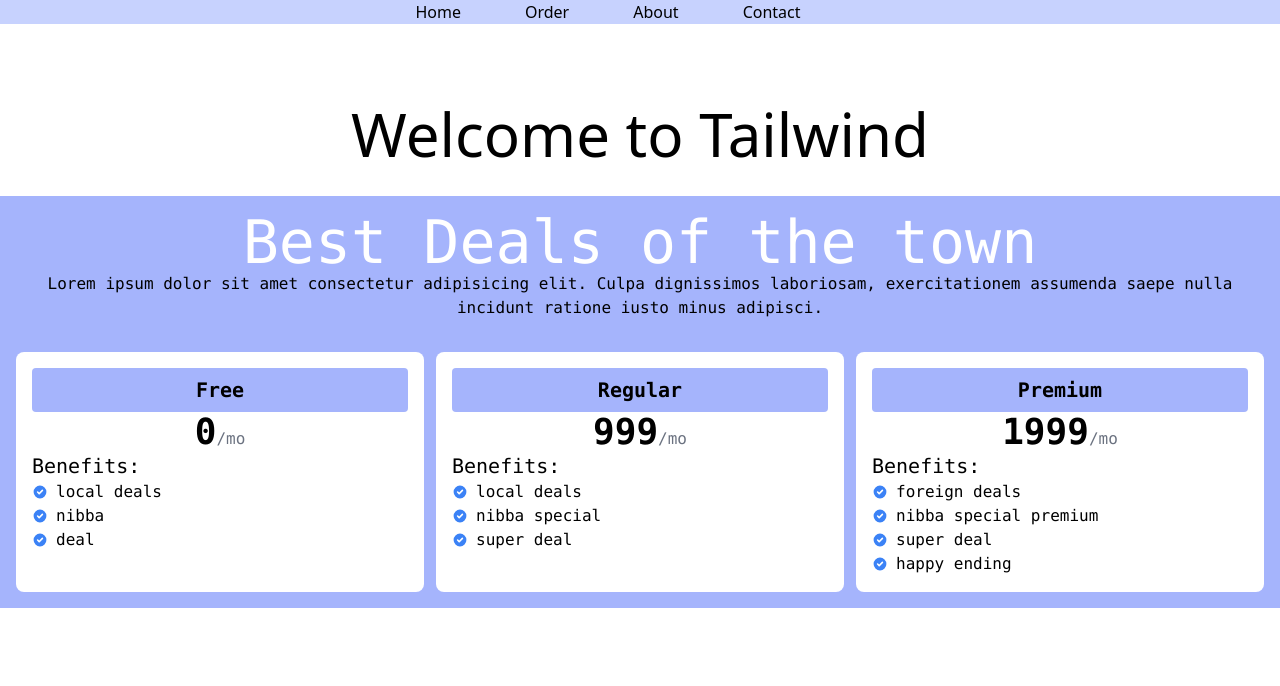
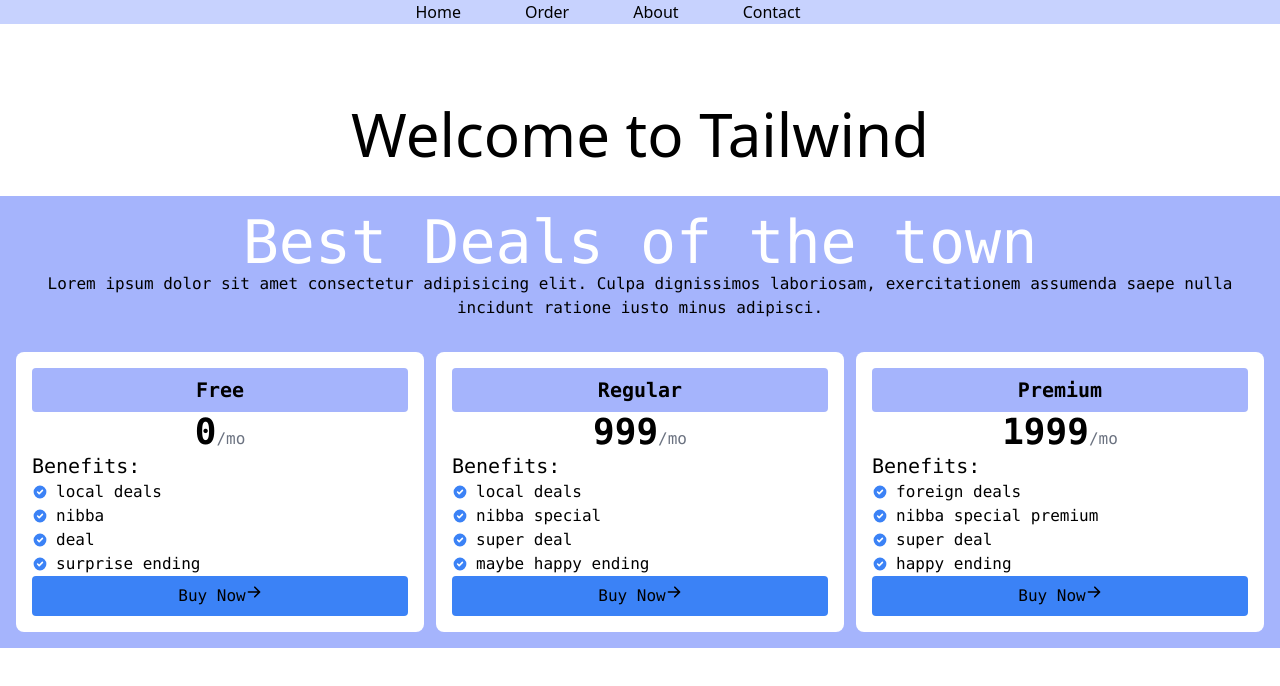
Before and after one commit to ahnafwarith/react-tailwind, a React (Create React App) app: page / in a window 1280 px wide. Shown: the top 686 px of the page. Built offline with nearby package versions, Linux system fonts and the light colour scheme.

Commit message:
added btns to cards

```diff
--- a/src/Components/Benefit/Benefit.js
+++ b/src/Components/Benefit/Benefit.js
@@ -3,12 +3,12 @@
 
 const Benefit = (props) => {
     return (
-        <div>
+        < div >
             <p className='flex items-center'>
                 <CheckCircleIcon className='mr-2 w-4 h-4 text-blue-500'></CheckCircleIcon>
                 {props.benefit}
             </p>
-        </div>
+        </div >
     );
 };
 
--- a/src/Components/Pricing/Pricing.js
+++ b/src/Components/Pricing/Pricing.js
@@ -5,12 +5,12 @@
     const pricingOptions = [
         {
             id: 1, name: 'Free', price: 0, benefits: [
-                'local deals', 'nibba', 'deal'
+                'local deals', 'nibba', 'deal', 'surprise ending'
             ]
         },
         {
             id: 2, name: 'Regular', price: 999, benefits: [
-                'local deals', 'nibba special', 'super deal'
+                'local deals', 'nibba special', 'super deal', 'maybe happy ending'
             ]
         },
         {
--- a/src/Components/PricingOption/PricingOption.js
+++ b/src/Components/PricingOption/PricingOption.js
@@ -1,5 +1,6 @@
 import React from 'react';
 import Benefit from '../Benefit/Benefit';
+import { ArrowRightIcon } from '@heroicons/react/solid'
 
 const PricingOption = (props) => {
     const { name, price } = props.pricingOption
@@ -14,6 +15,9 @@
                 <h3 className='text-xl text-left'>Benefits: </h3>
                 {props.pricingOption.benefits.map(benefit => <Benefit benefit={benefit}></Benefit>)}
             </div>
+            <div>
+                <button className='flex w-full bg-blue-500 justify-center py-2 rounded hover:bg-blue-800'>Buy Now <ArrowRightIcon className='h-4 w-4'></ArrowRightIcon></button>
+            </div>
         </div>
     );
 };
```
